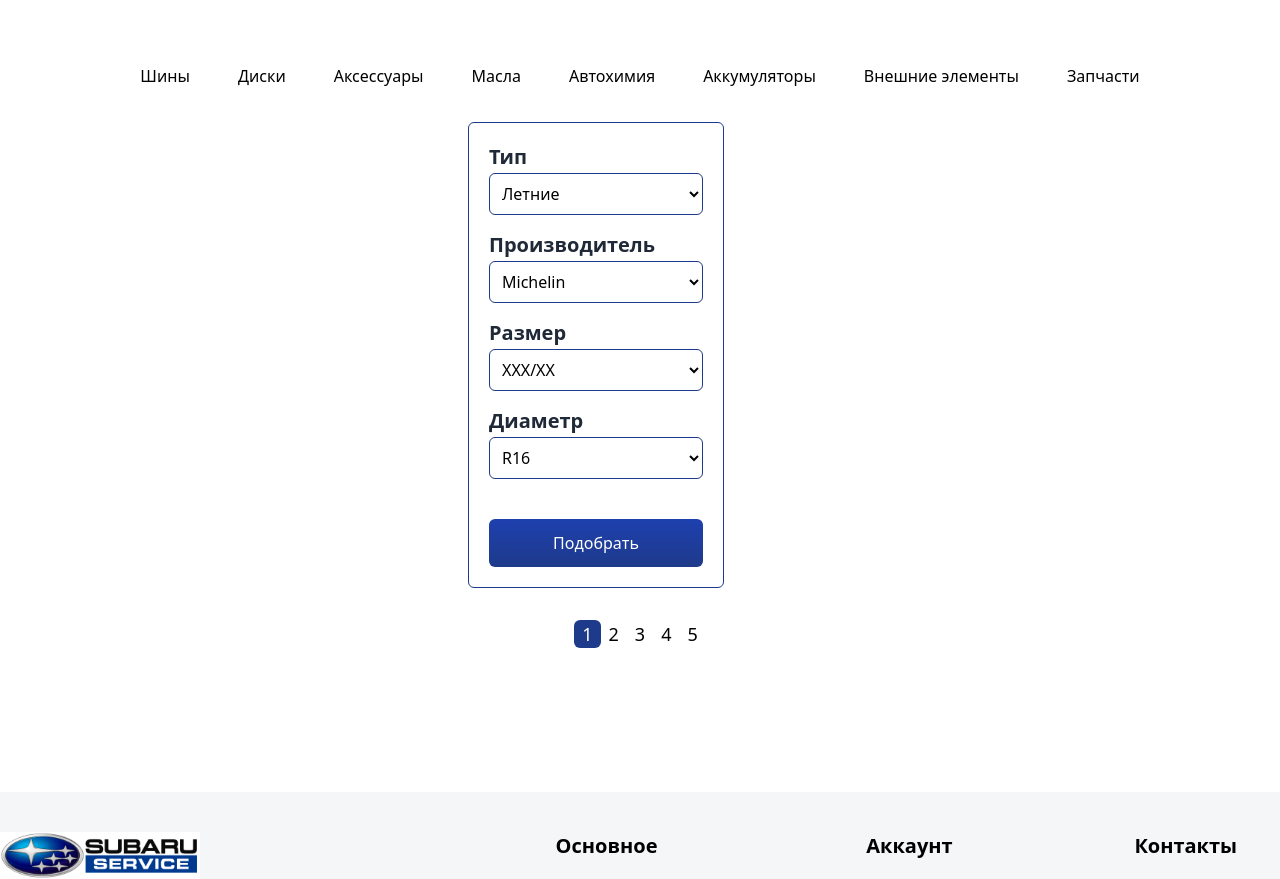
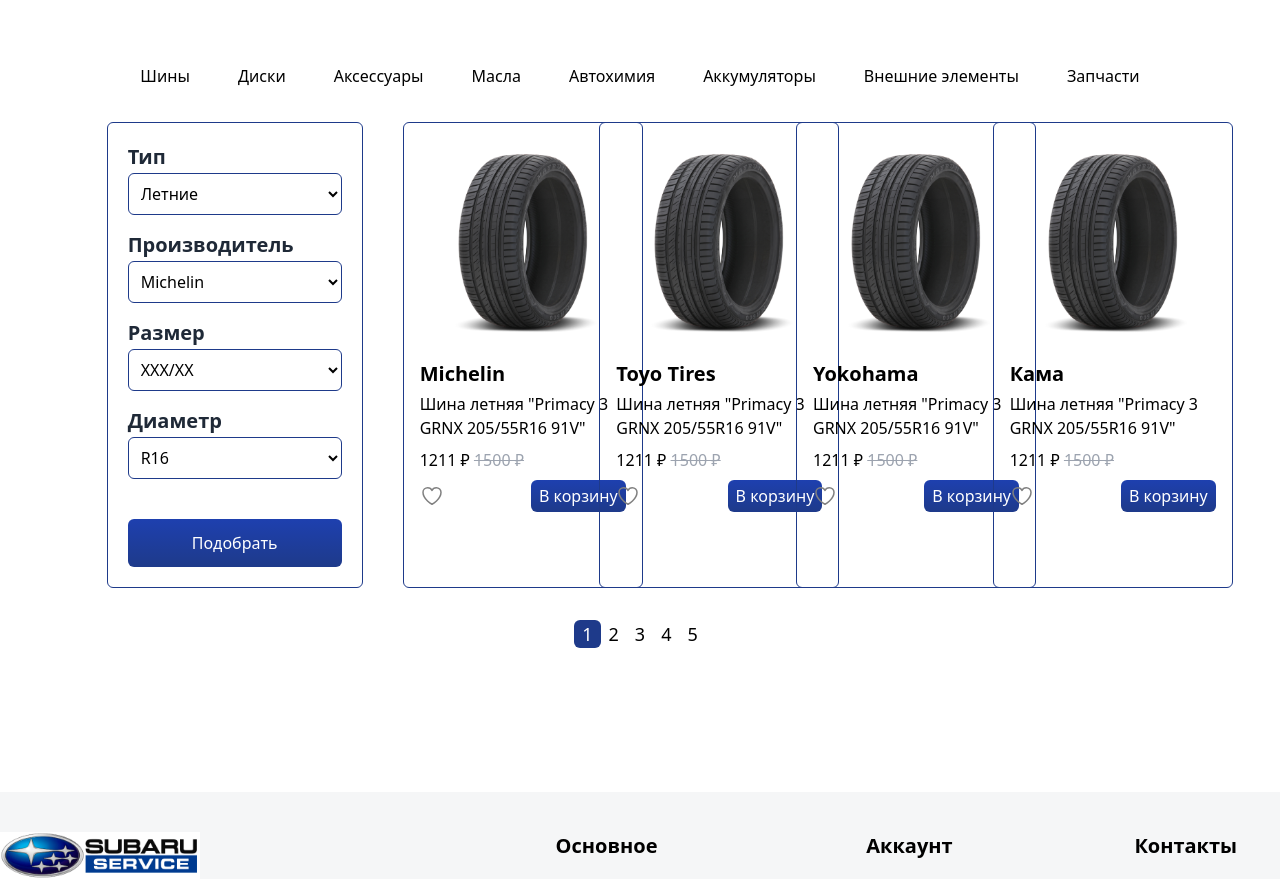
Before and after one commit to IamSubarist/SubaruServiceClient, a Next.js app: page /shop in a window 1280 px wide. Shown: the part 1580-2459 px from the top of the page. Built offline with nearby package versions, Linux system fonts and the light colour scheme.

Commit message:
catalog items

```diff
--- a/src/components/Catalog.jsx
+++ b/src/components/Catalog.jsx
@@ -13,9 +13,6 @@
 ];
 
 export const Catalog = () => {
-  const [items, setItems] = React.useState([]);
-  const [cartItems, setCartItems] = React.useState([]);
-
   return (
     <div className="container mx-auto mt-36">
       <h2 className="text-5xl text-gray-700 font-bold absolute">Каталог</h2>
@@ -32,7 +29,7 @@
             <Filter />
           </div>
           <div className="grid grid-cols-4 gap-4">
-            {items.map((item) => (
+            {wheel.map((item) => (
               <ProductItem key={item.id} title={item.title} />
             ))}
           </div>
```
